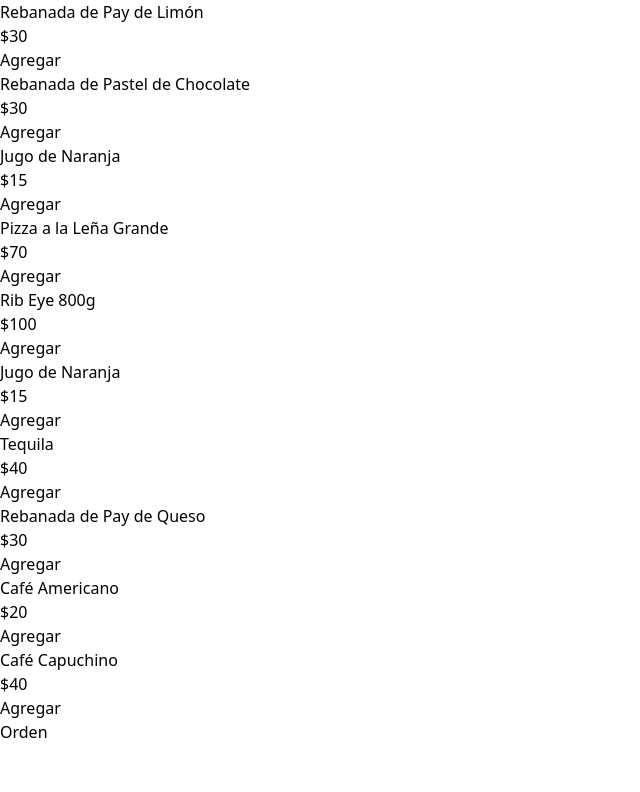
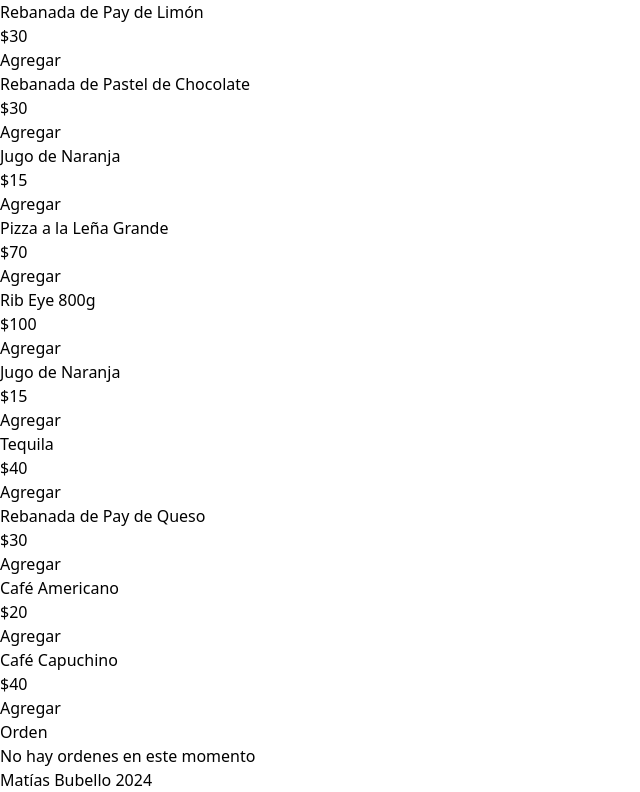
Before and after one commit to MattEzekiel/Calculadora-Propinas, a React (Vite) app: page / in a window 1280 px wide. Shown: the part 192-984 px from the top of the page, without its empty margins (0-640 px from the left). Before the commit the page ends 936 px from the top, so only its background shows below. Built offline with nearby package versions, Linux system fonts and the light colour scheme.

Commit message:
context and hook

```diff
--- a/src/components/Menu/index.tsx
+++ b/src/components/Menu/index.tsx
@@ -1,13 +1,13 @@
 import { menuItems } from "../../data/db.ts";
 import MenuItems from "./MenuItems.tsx";
-import useOrder from "../../hooks/useOrder.ts";
 import H2 from "../H2.tsx";
+import useOrderContext from "../../hooks/useOrders.ts";
 
 function Menu() {
-  const { addItem } = useOrder();
+  const { addItem } = useOrderContext();
   return (
-    <section>
-      <H2 text={"Menu"} />
+    <section className={"p-5"}>
+      <H2 text={"Menú"} />
       {menuItems.map((item) => (
         <MenuItems key={item.id} item={item} addItem={addItem} />
       ))}
--- a/src/components/Order/index.tsx
+++ /dev/null
@@ -1,11 +0,0 @@
-import H2 from "../H2.tsx";
-
-function Order() {
-  return (
-    <section>
-      <H2 text={"Orden"} />
-    </section>
-  );
-}
-
-export default Order;
--- /dev/null
+++ b/src/components/Orders/OrderItems.tsx
@@ -0,0 +1,12 @@
+import { OrderItem } from "../../types";
+
+type OrderItems = {
+  order: OrderItem;
+};
+
+function OrderItems({ order }: OrderItems) {
+  const { quantity } = order;
+  return <div>{quantity}</div>;
+}
+
+export default OrderItems;
--- /dev/null
+++ b/src/components/Orders/index.tsx
@@ -0,0 +1,21 @@
+import H2 from "../H2.tsx";
+import OrderItems from "./OrderItems.tsx";
+import useOrderContext from "../../hooks/useOrders.ts";
+
+function Orders() {
+  const { orders } = useOrderContext();
+
+  return (
+    <section
+      className={"border border-dashed border-teal-400 p-5 rounded space-y-5"}>
+      <H2 text={"Orden"} />
+      {orders.length ? (
+        orders.map((order) => <OrderItems key={order.id} order={order} />)
+      ) : (
+        <p className={"text-center"}>No hay ordenes en este momento</p>
+      )}
+    </section>
+  );
+}
+
+export default Orders;
--- /dev/null
+++ b/src/context/OrderProvider.tsx
@@ -0,0 +1,44 @@
+import React, { createContext, ReactNode } from "react";
+import { MenuItem, OrderItem } from "../types";
+
+type OrderContextType = {
+  orders: OrderItem[];
+  // eslint-disable-next-line no-unused-vars
+  addItem: (item: MenuItem) => void;
+};
+
+type Props = {
+  children: ReactNode;
+};
+
+const OrderContext = createContext<OrderContextType | null>(null);
+
+const OrderProvider: React.FC<Props> = ({ children }: Props) => {
+  const [orders, setOrders] = React.useState<OrderItem[]>([]);
+
+  const addItem = (item: MenuItem) => {
+    const itemExists = orders.find((orderItem) => orderItem.id === item.id);
+
+    if (itemExists) {
+      const updatedOrder = orders.map((orderItem) =>
+        orderItem.id === item.id
+          ? { ...orderItem, quantity: orderItem.quantity + 1 }
+          : orderItem,
+      );
+      setOrders(updatedOrder);
+    } else {
+      const newItem: OrderItem = { ...item, quantity: 1 };
+      setOrders([...orders, newItem]);
+    }
+  };
+
+  return (
+    <OrderContext.Provider value={{ orders, addItem }}>
+      {children}
+    </OrderContext.Provider>
+  );
+};
+
+export { OrderProvider };
+
+export default OrderContext;
--- a/src/hooks/useOrder.ts
+++ /dev/null
@@ -1,28 +0,0 @@
-import { useState } from "react";
-import { OrderItem, MenuItem } from "../types";
-
-export default function useOrder() {
-  const [order, setOrder] = useState<OrderItem[]>([]);
-
-  const addItem = (item: MenuItem) => {
-    const itemExists = order.find((orderItem) => orderItem.id === item.id);
-
-    if (itemExists) {
-      const updatedOrder = order.map((orderItem) =>
-        orderItem.id === item.id
-          ? { ...orderItem, quantity: orderItem.quantity + 1 }
-          : orderItem,
-      );
-      setOrder(updatedOrder);
-    } else {
-      const newItem: OrderItem = { ...item, quantity: 1 };
-      setOrder([...order, newItem]);
-    }
-  };
-
-  console.log(order);
-
-  return {
-    addItem,
-  };
-}
--- /dev/null
+++ b/src/hooks/useOrders.ts
@@ -0,0 +1,14 @@
+import { useContext } from "react";
+import OrderContext from "../context/OrderProvider.tsx";
+
+const useOrderContext = () => {
+  const context = useContext(OrderContext);
+  if (!context) {
+    throw new Error(
+      "useOrderContext debe ser usado dentro de un OrderProvider",
+    );
+  }
+  return context;
+};
+
+export default useOrderContext;
--- a/src/layouts/Layout.tsx
+++ b/src/layouts/Layout.tsx
@@ -1,17 +1,22 @@
 import Header from "./components/Header.tsx";
 import Menu from "../components/Menu";
-import Order from "../components/Order";
+import Orders from "../components/Orders";
+import { OrderProvider } from "../context/OrderProvider.tsx";
 
 function Layout() {
   return (
-    <>
+    <OrderProvider>
       <Header />
       <main className={"max-w-7xl mx-auto py-20 grid md:grid-cols-2"}>
         <Menu />
-        <Order />
+        <Orders />
       </main>
-      <footer></footer>
-    </>
+      <footer className={"bg-gray-900 p-5"}>
+        <p className={"text-center text-white"}>
+          Matías Bubello {new Date().getFullYear()}
+        </p>
+      </footer>
+    </OrderProvider>
   );
 }
 
```
